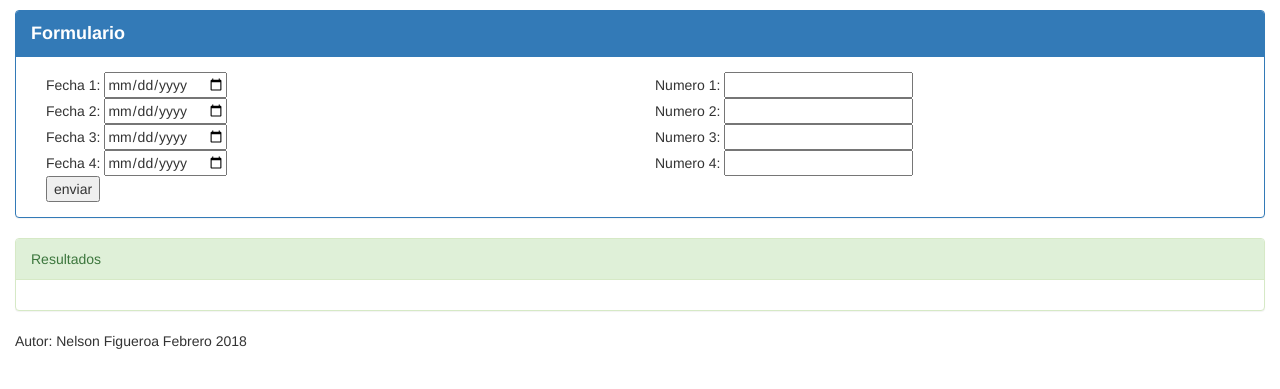
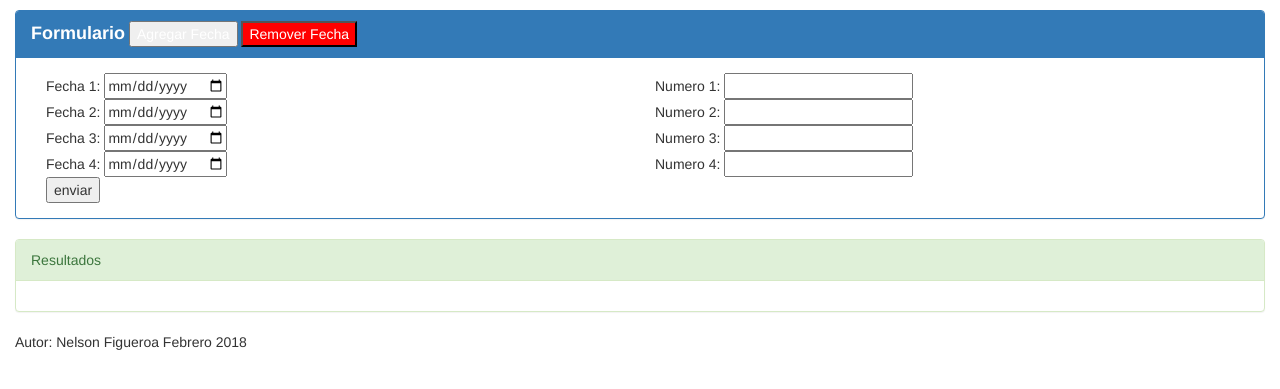
Before and after one commit to nelsonfc/Docsphp7, a PHP site: page / in a window 1280 px wide. Shown: the part 60-449 px from the top of the page. Run offline with PHP 8.4, Linux system fonts and the light colour scheme.

Commit message:
Boton agregar
Creamos los botones agregar y remover fecha, utilizando jquery agregamos con appendTo nuevos campos de fecha y numero.

```diff
--- a/vista/index.php
+++ b/vista/index.php
@@ -31,9 +31,9 @@
 
                 $.ajax({
 
-                    type:"POST",
-                    url:"../controlador/controlador.php",
-                    data: {"datos":datos},
+                    type: "POST",
+                    url: "../controlador/controlador.php",
+                    data: {"datos": datos},
                     dataType: "json",
 
                     success: function (data) {
@@ -47,6 +47,20 @@
                     }
 
                 })
+
+            });
+            var i = 5;
+            $('#btnAdd').click(function () {
+
+                var fechadinamica = $('<div id="elemento' + i + '"> <div class="col-md-6">\n' +
+                    '                            Fecha ' + i + ':\n' +
+                    '                            <input type="date" name="fecha' + i + '">\n' +
+                    '                        </div>\n' +
+                    '                        <div class="col-md-6">\n' +
+                    '                            Numero ' + i + ': <input type="number" name="numero' + i + '"><br><br>\n' +
+                    '                        </div></div>');
+                fechadinamica.appendTo("#agregar");
+                i +=1;
 
             })
 
@@ -63,7 +77,10 @@
     <!-- este section se utilizara para mostrar el formulario -->
     <section>
         <div class="panel panel-primary">
-            <div class="panel-heading"><b style="font-size: 18px">Formulario</b></div>
+            <div class="panel-heading"><b style="font-size: 18px">Formulario</b>
+                <input type="button" id="btnAdd" value="Agregar Fecha"/>
+                <input type="button" id="btnDel" value="Remover Fecha" style="background-color: red"/>
+            </div>
             <div class="panel-body">
 
                 <form id="frm1">
@@ -92,12 +109,17 @@
                         <div class="col-md-6">
                             Numero 4: <input type="number" name="numero4">
                         </div>
+                    </fieldset>
 
-                        <div class="col-md-6">
-                            <input id="enviar" type="button" value="enviar">
-                        </div>
+                    <fieldset id="agregar">
 
                     </fieldset>
+
+                    <div class="col-md-6">
+                        <input id="enviar" type="button" value="enviar">
+                    </div>
+
+
                 </form>
 
             </div>
```
